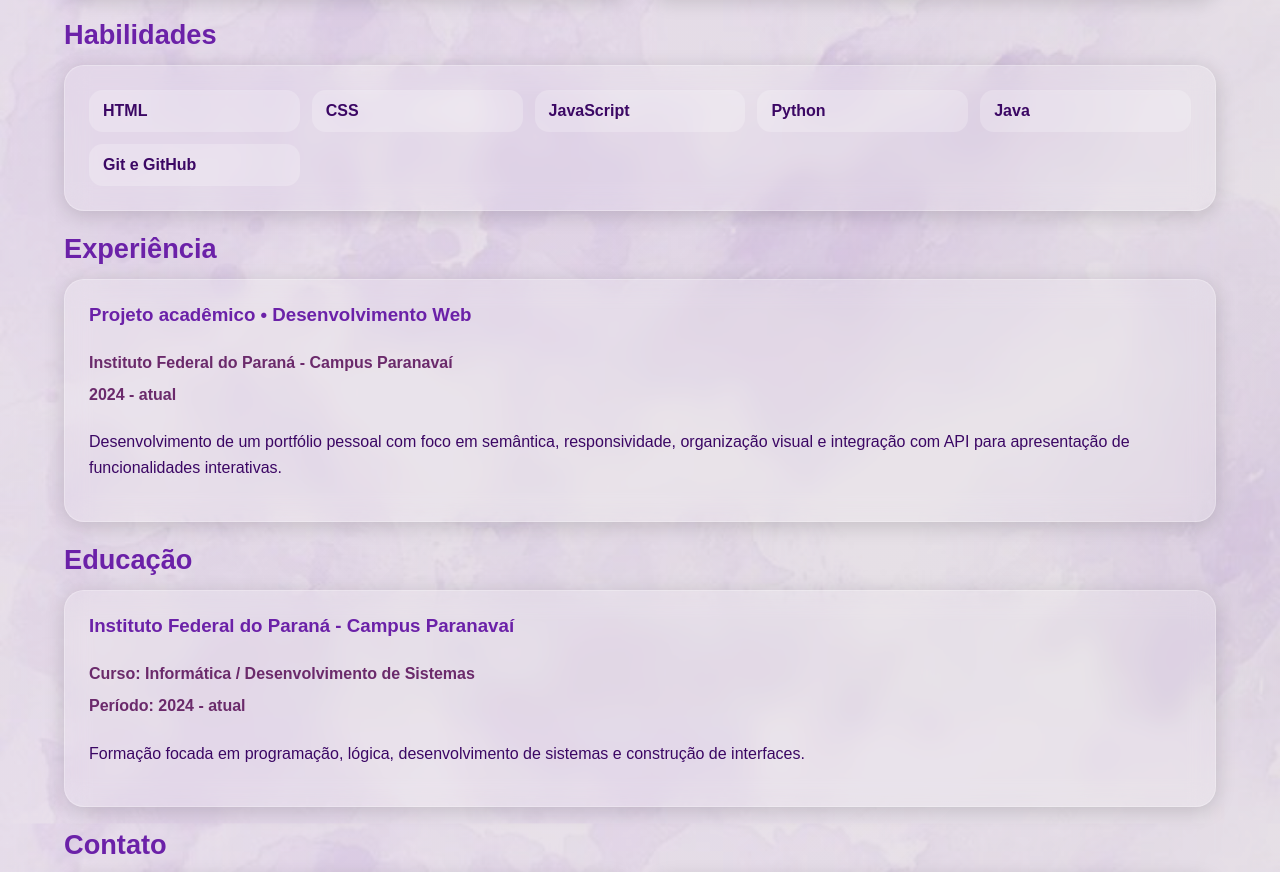
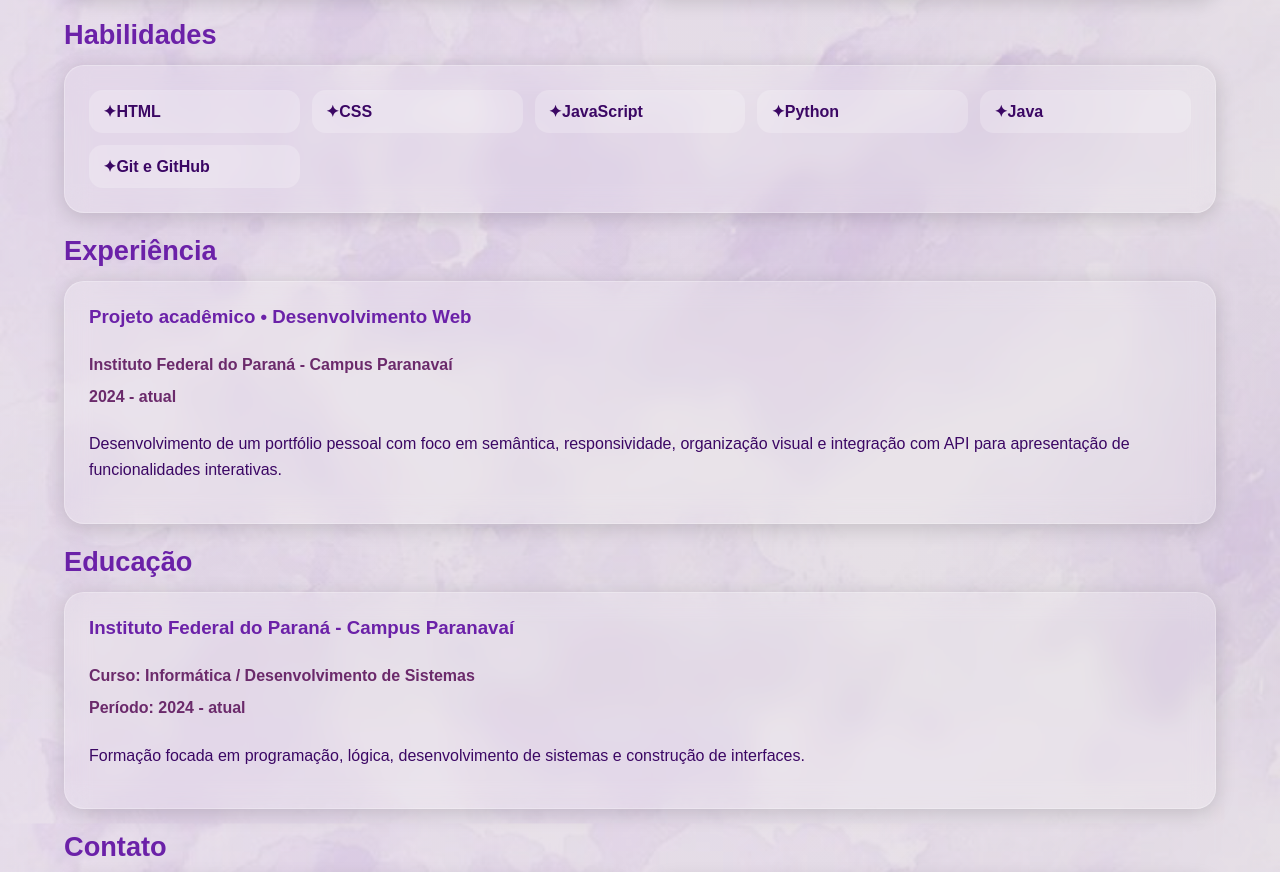
Before and after one commit to Murilo0356/portifolio, a plain HTML site: page index.html in a window 1280 px wide. Shown: the part 881-1753 px from the top of the page. Drawn offline with Linux system fonts and the light colour scheme.

Commit message:
ajuste para aparecer as estrelinhas

```diff
--- a/index.html
+++ b/index.html
@@ -16,7 +16,7 @@
 
             <div class="header-acoes">
                 <button class="btn-clima" type="button" id="btnClima">🌤️</button>
-<span id="climaTexto">--°C</span>
+                    <span id="climaTexto">--°C</span>
                 <div class="idiomas">
                     <button class="btn-idioma ativo" data-lang="pt">PT</button>
                     <button class="btn-idioma" data-lang="en">EN</button>
@@ -24,7 +24,7 @@
 
                 <button class="btn-tema" type  ="button">🌙</button>
 
-                <img id="imagemDecorativa" src="img/imagem-canto.png" alt="Borboleta decorativa" class="imagem-header">
+                <img id="imagemDecorativa" src="img/imagem-canto.png" class="imagem-header">
             </div>
         </div>
 
@@ -57,7 +57,7 @@
 
             <div class="hero-imagem">
                 <div class="foto-perfil-moldura grande">
-                    <img id="fotoPerfil" src="img/icone.jfif" alt="Foto de perfil de Murilo Rolim" class="foto-perfil">
+                    <img id="fotoPerfil" src="img/icone.jfif"  class="foto-perfil">
                 </div>
             </div>
         </section>
@@ -95,12 +95,12 @@
 
             <div class="card bloco-conteudo">
                 <ul class="lista-habilidades">
-                    <li id="skillHtml"><span>✦</span> HTML</li>
-                    <li id="skillCss"><span>✦</span> CSS</li>
-                    <li id="skillJs"><span>✦</span> JavaScript</li>
-                    <li id="skillPython"><span>✦</span> Python</li>
-                    <li id="skillJava"><span>✦</span> Java</li>
-                    <li id="skillGit"><span>✦</span> Git e GitHub</li>
+                    <li id="skillHtml"> HTML</li>
+                    <li id="skillCss"> CSS</li>
+                    <li id="skillJs">JavaScript</li>
+                    <li id="skillPython"> Python</li>
+                    <li id="skillJava">Java</li>
+                    <li id="skillGit">Git e GitHub</li>
                 </ul>
             </div>
         </section>
@@ -146,7 +146,7 @@
                     <p id="contatoTelefone">Telefone: (55) 44 99167-2005</p>
                     <p>
                         <span id="githubLabel">GitHub</span>
-                        <a href="https://github.com/Murilo0356" target="_blank" rel="noopener noreferrer" id="githubUser">Murilo0356</a>
+                        <a href="https://github.com/Murilo0356" id="githubUser">Murilo0356</a>
                     </p>
                 </div>
 
@@ -159,10 +159,10 @@
                         <label for="email-contato" id="labelEmail">E-mail</label>
                         <input type="email" id="email-contato" name="email-contato" placeholder="seuemail@email.com">
 
-                        <label for="mensagem" id="labelMensagem">Mensagem</label>
+                        <label  id="labelMensagem">Mensagem</label>
                         <textarea id="mensagem" name="mensagem" rows="5" placeholder="Escreva sua mensagem"></textarea>
 
-                        <button type="submit" class="btn-principal" id="btnEnviar">Enviar</button>
+                        <button class="btn-principal" id="btnEnviar">Enviar</button>
                     </form>
                 </div>
             </div>
--- a/js/index.js
+++ b/js/index.js
@@ -29,12 +29,12 @@ const traducoes = {
         projetoPortfolioDesc: 'Site desenvolvido com HTML, CSS e JavaScript para apresentar habilidades, projetos, experiência e formas de contato de maneira organizada e responsiva.',
 
         secHabilidades: 'Habilidades',
-        skillHtml: 'HTML',
-        skillCss: 'CSS',
-        skillJs: 'JavaScript',
-        skillPython: 'Python',
-        skillJava: 'Java',
-        skillGit: 'Git e GitHub',
+        skillHtml: '✦HTML',
+        skillCss: '✦CSS',
+        skillJs: '✦JavaScript',
+        skillPython: '✦Python',
+        skillJava: '✦Java',
+        skillGit: '✦Git e GitHub',
 
         secExperiencia: 'Experiência',
         expTitulo: 'Projeto acadêmico • Desenvolvimento Web',
@@ -63,8 +63,6 @@ const traducoes = {
         btnEnviar: 'Enviar',
         footerText: 'Instituto Federal do Paraná - Campus Paranavaí',
 
-        altFotoPerfil: 'Foto de perfil de Murilo Rolim',
-        altImagemDecorativa: 'Borboleta decorativa',
 
     },
 
@@ -91,12 +89,12 @@ const traducoes = {
         projetoPortfolioDesc: 'Website developed with HTML, CSS, and JavaScript to present skills, projects, experience, and contact details in an organized and responsive way.',
 
         secHabilidades: 'Skills',
-        skillHtml: 'HTML',
-        skillCss: 'CSS',
-        skillJs: 'JavaScript',
-        skillPython: 'Python',
-        skillJava: 'Java',
-        skillGit: 'Git and GitHub',
+        skillHtml: '✦HTML',
+        skillCss: '✦CSS',
+        skillJs: '✦JavaScript',
+        skillPython: '✦Python',
+        skillJava: '✦Java',
+        skillGit: '✦Git and GitHub',
 
         secExperiencia: 'Experience',
         expTitulo: 'Academic project • Web Development',
@@ -124,9 +122,6 @@ const traducoes = {
         placeholderMensagem: 'Write your message',
         btnEnviar: 'Send',
         footerText: 'Federal Institute of Paraná - Paranavaí Campus',
-
-        altFotoPerfil: 'Murilo Rolim profile photo',
-        altImagemDecorativa: 'Decorative butterfly',
 
     }
 };
```
